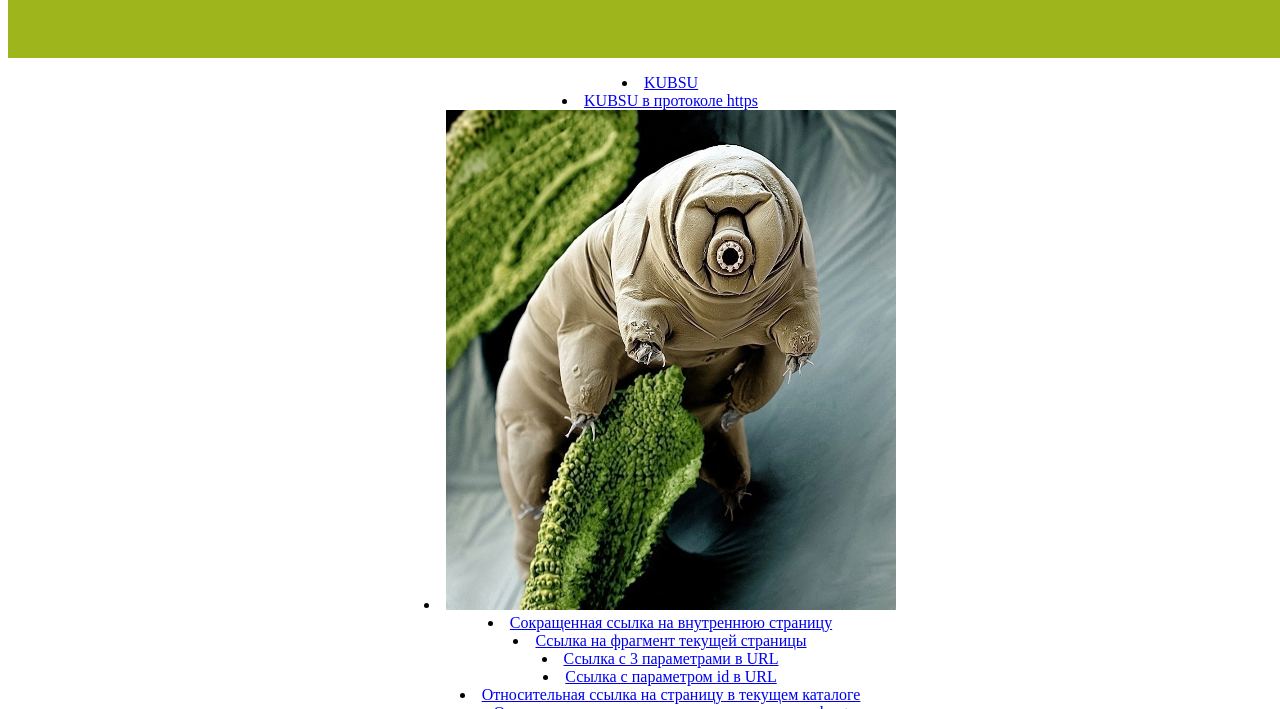
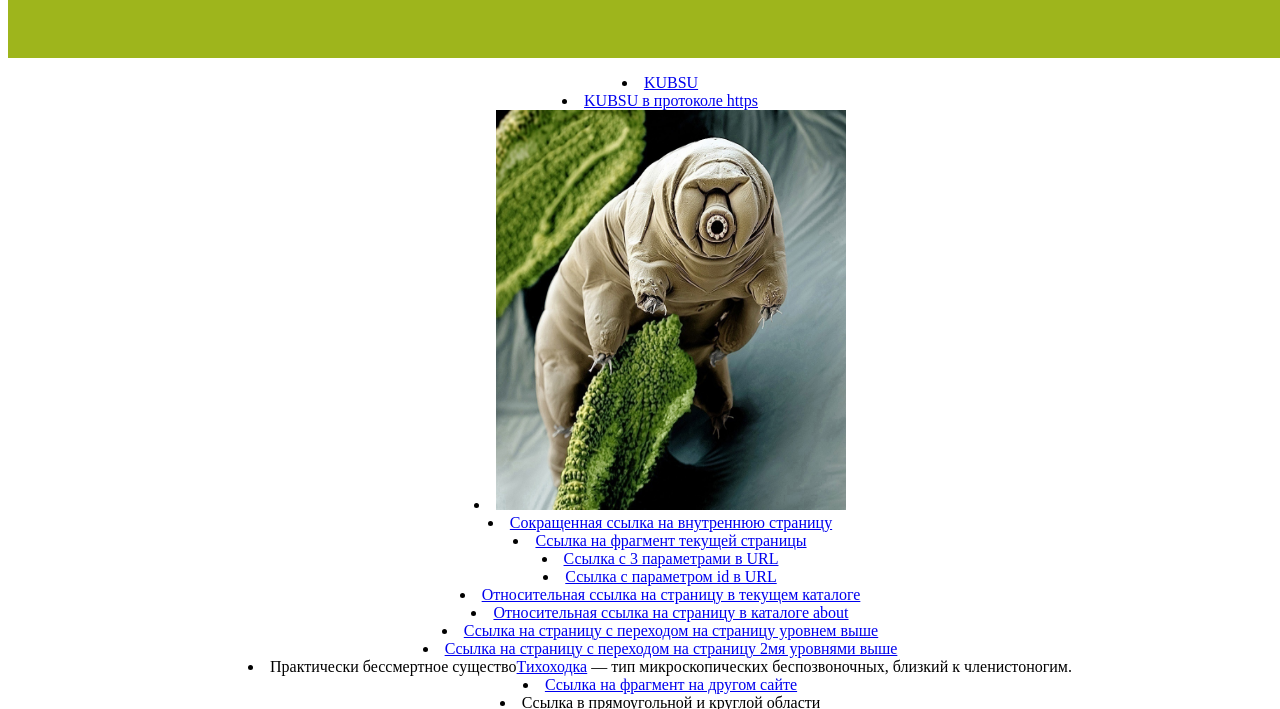
Before and after one commit to EgorF272/s0177357.github.io, a plain HTML site: page index.html in a window 1280 px wide. Shown: the part 90-799 px from the top of the page. Drawn offline with Linux system fonts and the light colour scheme.

Commit message:
Update index.html

```diff
--- a/index.html
+++ b/index.html
@@ -25,7 +25,7 @@
       <ul>
           <li><a href="http://kubsu.ru/">KUBSU</a></li>
           <li><a href="https://kubsu.ru/">KUBSU в протоколе https</a></li>
-          <li><a href="https://www.kubsu.ru./"><img src="uD6YsHkHQkc.jpg" alt="uD6YsHkHQkc.jpg" width="450" height="500"  title="Ссылка-изображение"></a></li>
+          <li><a href="https://www.kubsu.ru./"><img src="uD6YsHkHQkc.jpg" alt="uD6YsHkHQkc.jpg" width="350" height="400"  title="Ссылка-изображение"></a></li>
           <li><a href="index2.html"> Сокращенная ссылка на внутреннюю страницу</a></li>
           <li><a href="#on">Ссылка на фрагмент текущей страницы</a></li>
           <li><a href="https://yandex.ru/search/?text=%D1%81%D0%B5%D1%80%D0%B8%D0%B0%D0%BB+%D0%B2%D0%B5%D0%BB%D0%B8%D0%BA%D0%BE%D0%BB%D0%B5%D0%BF%D0%BD%D1%8B%D0%B9+%D0%B2%D0%B5%D0%BA&lr=56&clid=456889&src=suggest_B"> Ссылка с 3 параметрами в URL </a></li>
```
